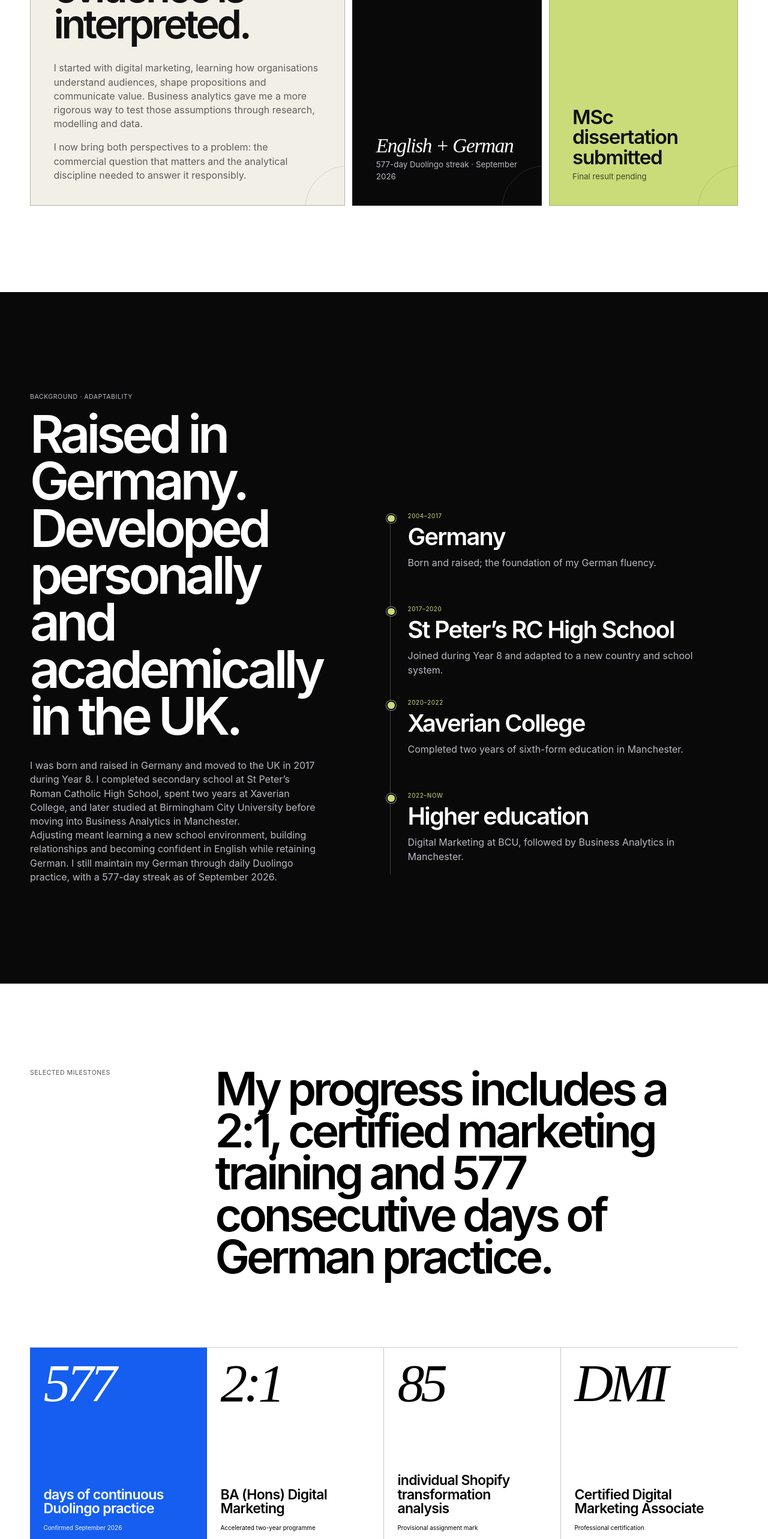
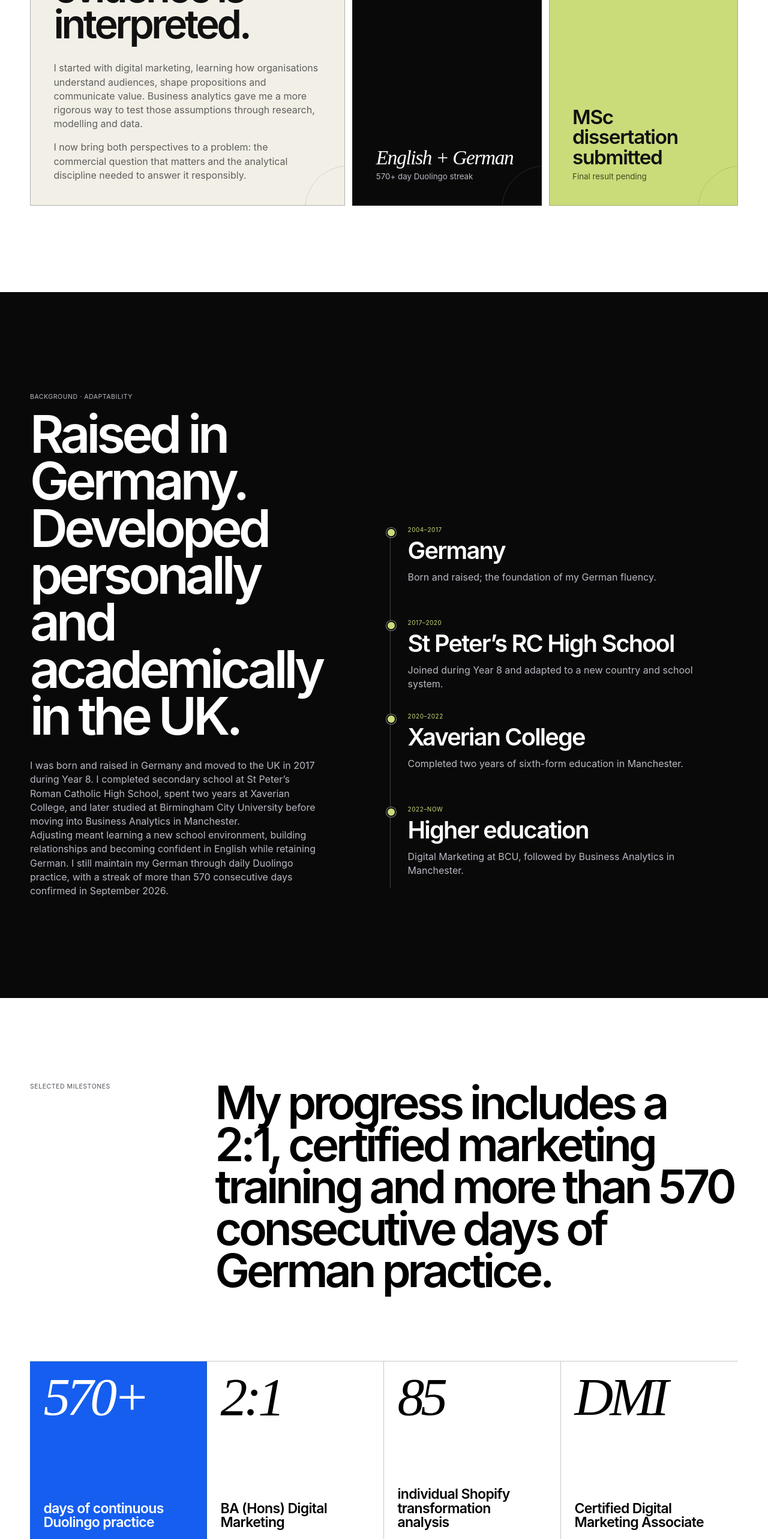
Before and after one commit to dccchidera-lgtm/dccchidera-lgtm.github.io, a Next.js app: page /profile in a window 1280 px wide. Shown: the part 1399-3965 px from the top of the page at 60% size. Built offline with nearby package versions, Linux system fonts and the light colour scheme.

Commit message:
Use a lasting Duolingo milestone

```diff
--- a/app/profile/page.tsx
+++ b/app/profile/page.tsx
@@ -67,7 +67,7 @@ export default function ProfilePage() {
             <article className="snapshot-card snapshot-language" data-reveal>
               <span className="snapshot-label">Languages</span>
               <strong>English + German</strong>
-              <small>577-day Duolingo streak · September 2026</small>
+              <small>570+ day Duolingo streak</small>
             </article>
             <article className="snapshot-card snapshot-status" data-reveal>
               <span className="snapshot-label">Current stage</span>
@@ -91,8 +91,8 @@ export default function ProfilePage() {
               <p>
                 Adjusting meant learning a new school environment, building relationships
                 and becoming confident in English while retaining German. I still maintain
-                my German through daily Duolingo practice, with a 577-day streak as of
-                September 2026.
+                my German through daily Duolingo practice, with a streak of more than
+                570 consecutive days confirmed in September 2026.
               </p>
             </div>
 
@@ -125,11 +125,11 @@ export default function ProfilePage() {
           <div className="shell">
             <div className="milestones-heading" data-reveal>
               <p className="overline">Selected milestones</p>
-              <h2 id="milestones-title">My progress includes a 2:1, certified marketing training and 577 consecutive days of German practice.</h2>
+              <h2 id="milestones-title">My progress includes a 2:1, certified marketing training and more than 570 consecutive days of German practice.</h2>
             </div>
             <div className="milestones-grid">
               <article data-reveal>
-                <strong>577</strong>
+                <strong>570+</strong>
                 <span>days of continuous Duolingo practice</span>
                 <small>Confirmed September 2026</small>
               </article>
```
